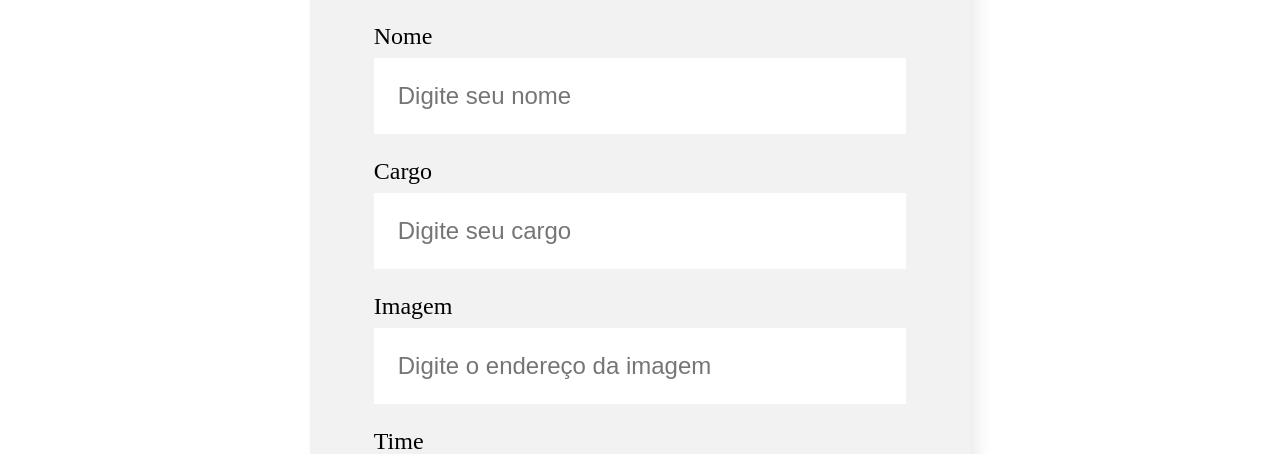
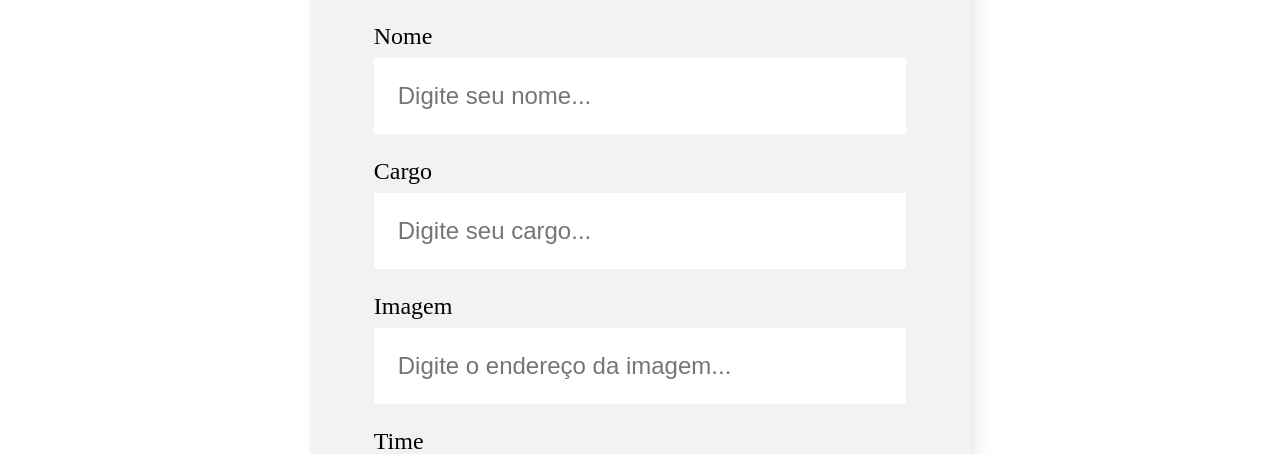
Before and after one commit to Julia-Figueiredo/React-Organo, a React (Vite) app: page / in a window 1280 px wide. Shown: the part 642-1096 px from the top of the page. Built offline with nearby package versions, Linux system fonts and the light colour scheme.

Commit message:
Término do módulo 4

```diff
--- a/src/App.jsx
+++ b/src/App.jsx
@@ -1,11 +1,21 @@
 import Banner from "./componentes/Banner/Banner.jsx";
 import Formulario from "./componentes/Formulario/index.jsx";
+import { useState } from "react";
 
 function App() {
+  const [colaboradores, setColaboradores] = useState([]);
+  const aoNovoColaboradorAdicionado = (colaborador) => {
+    console.log(colaborador);
+    setColaboradores([...colaboradores, colaborador]);
+  };
   return (
     <div className="App">
       <Banner />
-      <Formulario />
+      <Formulario
+        aoColaboradorCadastrado={(colaborador) =>
+          aoNovoColaboradorAdicionado(colaborador)
+        }
+      />
     </div>
   );
 }
--- a/src/componentes/CampoTexto/index.jsx
+++ b/src/componentes/CampoTexto/index.jsx
@@ -1,10 +1,24 @@
+import { useState } from "react";
 import "./CampoTexto.css";
 
 const CampoTexto = (props) => {
+  const placeholderModificada = `${props.placeholder}...`;
+
+  const [valor, setValor] = useState("");
+
+  const aoDigitado = (evento) => {
+    props.aoAlterado(evento.target.value);
+  };
+
   return (
     <div className="campo-texto">
       <label>{props.label}</label>
-      <input required={props.obrigatorio} placeholder={props.placeholder} />
+      <input
+        value={props.valor}
+        onChange={aoDigitado}
+        required={props.valor}
+        placeholder={placeholderModificada}
+      />
     </div>
   );
 };
--- a/src/componentes/Formulario/index.jsx
+++ b/src/componentes/Formulario/index.jsx
@@ -2,8 +2,9 @@
 import ListaSuspensa from "../ListaSuspensa";
 import "./Formulario.css";
 import Botao from "../Botao";
+import { useState } from "react";
 
-const Formulario = () => {
+const Formulario = (props) => {
   const times = [
     "Programação",
     "Front-End",
@@ -14,18 +15,52 @@
     "Inovação e Gestão",
   ];
 
+  const [nome, setNome] = useState("");
+  const [cargo, setCargo] = useState("");
+  const [imagem, setImagem] = useState("");
+  const [time, setTime] = useState("");
+
   const aoSalvar = (evento) => {
     evento.preventDefault();
-    console.log("Form foi submetido");
+    console.log("Form foi submetido =>", nome, cargo, imagem, time);
+    props.aoColaboradorCadastrado({
+      nome,
+      cargo,
+      imagem,
+      time
+    })
   };
   return (
     <section className="formulario">
       <form onSubmit={aoSalvar}>
         <h2>Preencha os dados para criar o card do colaborador</h2>
-        <CampoTexto obrigatorio={true} label="Nome" placeholder="Digite seu nome"/>
-        <CampoTexto obrigatorio={true} label="Cargo" placeholder="Digite seu cargo" />
-        <CampoTexto obrigatorio={true} label="Imagem" placeholder="Digite o endereço da imagem" />
-        <ListaSuspensa label="Time" itens={times} />
+        <CampoTexto
+          obrigatorio={true}
+          label="Nome"
+          placeholder="Digite seu nome"
+          valor={nome}
+          aoAlterado={(valor) => setNome(valor)}
+        />
+        <CampoTexto
+          obrigatorio={true}
+          label="Cargo"
+          placeholder="Digite seu cargo"
+          valor={cargo}
+          aoAlterado={(valor) => setCargo(valor)}
+        />
+        <CampoTexto
+          obrigatorio={true}
+          label="Imagem"
+          placeholder="Digite o endereço da imagem"
+          valor={imagem}
+          aoAlterado={(valor) => setImagem(valor)}
+        />
+        <ListaSuspensa
+          label="Time"
+          itens={times}
+          valor={time}
+          aoAlterado={(valor) => setTime(valor)}
+        />
         <Botao>Criar Card</Botao>
       </form>
     </section>
--- a/src/componentes/ListaSuspensa/index.jsx
+++ b/src/componentes/ListaSuspensa/index.jsx
@@ -4,7 +4,11 @@
   return (
     <div className="lista-suspensa">
       <label>{props.label}</label>
-      <select required={props.required}>
+      <select
+        onChange={(evento) => props.aoAlterado(evento.target.value)}
+        required={props.required}
+        value={props.value}
+      >
         {props.itens.map((item) => (
           <option key={item}>{item}</option>
         ))}
```
